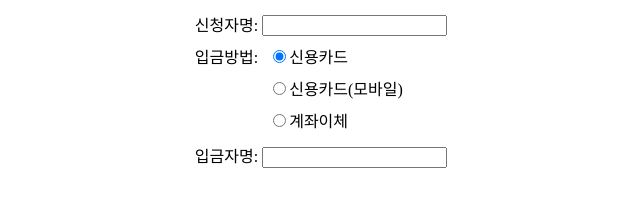
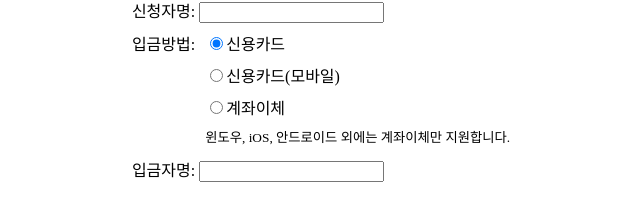
Before and after one commit to mytory/vuejs-seminar, a plain HTML site: page situation1.html in a window 1280 px wide. Shown: the part 364-584 px from the top of the page, without its empty margins (319-959 px from the left). Drawn offline with Linux system fonts and the light colour scheme.

Commit message:
상황1. 안내 메시지 추가.

```diff
--- a/situation1.html
+++ b/situation1.html
@@ -30,6 +30,9 @@
                 <div>
                     <label><input type="radio" name="method" value="account">계좌이체</label>
                 </div>
+                <div class="js-notice">
+                    <small>윈도우, iOS, 안드로이드 외에는 계좌이체만 지원합니다.</small>
+                </div>
             </div>
         </div>
         <div>
```
